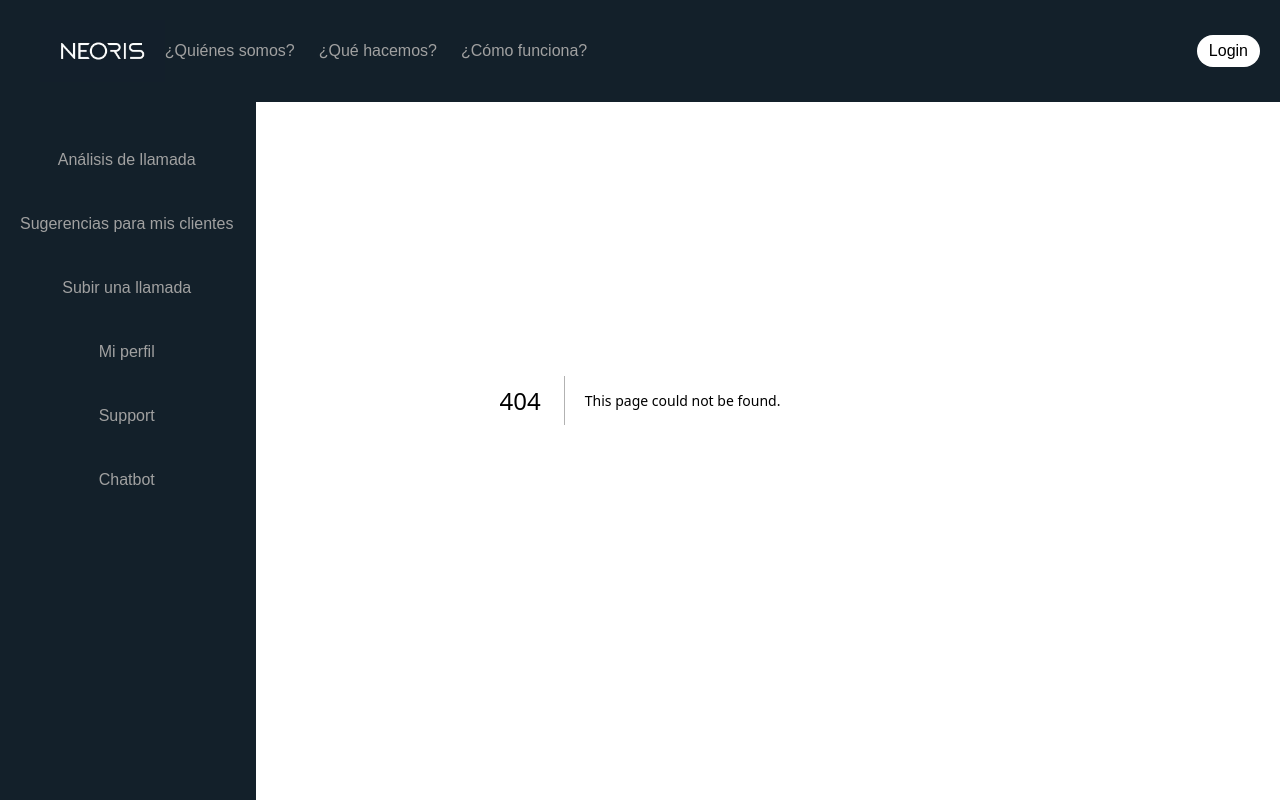
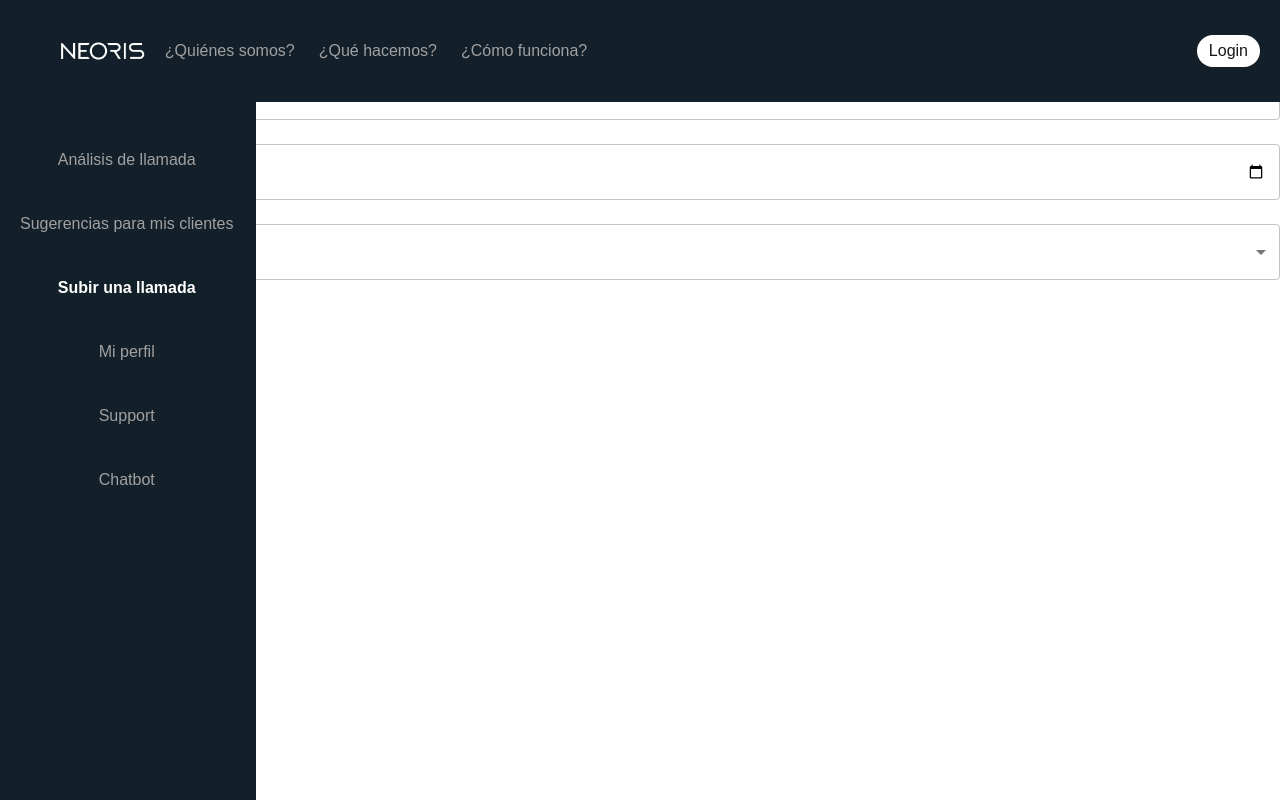
Before and after one commit to Fuerza-Leona/callsight, a Next.js app: page /formsSubeLlamada in a window 1280 px wide. Before the commit this address had no page. Built offline with nearby package versions, Linux system fonts and the light colour scheme.

Commit message:
subir llamada, falta que se ajuste al side bar

```diff
--- /dev/null
+++ b/src/app/components/FileUploader.tsx
@@ -0,0 +1,24 @@
+"use client";
+
+import React, { useState } from 'react';
+
+const FileUploader: React.FC<{ onFileSelect: (file: File) => void }> = ({ onFileSelect }) => {
+    const [selectedFile, setSelectedFile] = useState<File | null>(null);
+
+    const handleFileChange = (event: React.ChangeEvent<HTMLInputElement>) => {
+        if (event.target.files && event.target.files.length > 0) {
+            const file = event.target.files[0];
+            setSelectedFile(file);
+            onFileSelect(file);
+        }
+    };
+
+    return (
+        <div>
+            <input type="file" onChange={handleFileChange} />
+            {selectedFile && <p>Selected file: {selectedFile.name}</p>}
+        </div>
+    );
+};
+
+export default FileUploader;
--- /dev/null
+++ b/src/app/components/FormInputs.tsx
@@ -0,0 +1,96 @@
+"use client";
+import React, { useState } from 'react';
+import { Box, FormControl, InputLabel, MenuItem, Select, OutlinedInput, Chip, Button, TextField } from '@mui/material';
+
+interface FormInputsProps {
+    onFormSubmit: (data: { cliente: string; participantes: string[]; fecha: string }) => void;
+}
+
+// List of predefined participants (can be replaced with API data)
+const participantList = [
+    'Oliver Hansen',
+    'Van Henry',
+    'April Tucker',
+    'Ralph Hubbard',
+    'Omar Alexander',
+    'Carlos Abbott',
+    'Miriam Wagner',
+    'Bradley Wilkerson',
+    'Virginia Andrews',
+    'Kelly Snyder',
+];
+
+const FormInputs: React.FC<FormInputsProps> = ({ onFormSubmit }) => {
+    const [cliente, setCliente] = useState('');
+    const [fecha, setFecha] = useState('');
+    const [participantes, setParticipantes] = useState<string[]>([]);
+
+    // Handles selection change in the participants dropdown
+    const handleParticipantsChange = (event: any) => {
+        const {
+            target: { value },
+        } = event;
+        setParticipantes(typeof value === 'string' ? value.split(',') : value);
+    };
+
+    // Submits the form data
+    const handleSubmit = (event: React.FormEvent) => {
+        event.preventDefault();
+        onFormSubmit({ cliente, participantes, fecha });
+    };
+
+    return (
+        <form onSubmit={handleSubmit}>
+            {/* Cliente Input */}
+            <TextField
+                label="Cliente"
+                fullWidth
+                margin="normal"
+                value={cliente}
+                onChange={(e) => setCliente(e.target.value)}
+            />
+
+            {/* Fecha Input */}
+            <TextField
+                label="Fecha"
+                type="date"
+                fullWidth
+                margin="normal"
+                InputLabelProps={{ shrink: true }}
+                value={fecha}
+                onChange={(e) => setFecha(e.target.value)}
+            />
+
+            {/* Multi-Select Participants */}
+            <FormControl fullWidth margin="normal">
+                <InputLabel>Participantes</InputLabel>
+                <Select
+                    multiple
+                    value={participantes}
+                    onChange={handleParticipantsChange}
+                    input={<OutlinedInput label="Participantes" />}
+                    renderValue={(selected) => (
+                        <Box sx={{ display: 'flex', flexWrap: 'wrap', gap: 0.5 }}>
+                            {selected.map((value) => (
+                                <Chip key={value} label={value} />
+                            ))}
+                        </Box>
+                    )}
+                >
+                    {participantList.map((name) => (
+                        <MenuItem key={name} value={name}>
+                            {name}
+                        </MenuItem>
+                    ))}
+                </Select>
+            </FormControl>
+
+            {/* Submit Button */}
+            <Button type="submit" variant="contained" color="primary">
+                Guardar
+            </Button>
+        </form>
+    );
+};
+
+export default FormInputs;
--- a/src/app/constants/index.js
+++ b/src/app/constants/index.js
@@ -30,7 +30,7 @@ export const sideNavLinks = [
   {
     id: 3,
     name: "Subir una llamada",
-    href: "subirLlamada",
+    href: "formsSubeLlamada",
   },
   {
     id: 4,
--- /dev/null
+++ b/src/app/formsSubeLlamada/page.tsx
@@ -0,0 +1,33 @@
+"use client";
+import React, { useState } from 'react';
+import FileUploader from '../components/FileUploader';
+import FormInputs from '../components/FormInputs';
+import { saveToFile } from '../utils/saveToFile';
+
+const Page: React.FC = () => {
+    const [selectedFile, setSelectedFile] = useState<File | null>(null);
+    const [formData, setFormData] = useState<{ cliente: string; participantes: string[]; fecha: string } | null>(null);
+
+    const handleFileSelect = (file: File) => {
+        setSelectedFile(file);
+    };
+
+    const handleFormSubmit = (data: { cliente: string; participantes: string[]; fecha: string }) => {
+        setFormData(data);
+
+        const fileName = selectedFile ? selectedFile.name : 'No file uploaded';
+        const formattedData = `Cliente: ${data.cliente}, Participantes: ${data.participantes.join(', ')}, Fecha: ${data.fecha}, Archivo: ${fileName}\n`;
+
+        saveToFile(formattedData);
+    };
+
+    return (
+        <div>
+            <h2>Adjunta una llamada</h2>
+            <FileUploader onFileSelect={handleFileSelect} />
+            <FormInputs onFormSubmit={handleFormSubmit} />
+        </div>
+    );
+};
+
+export default Page;
--- a/src/app/subir/page.tsx
+++ /dev/null
@@ -1,18 +0,0 @@
-import React from 'react'
-
-const page = () => {
-  return (
-    <div className="relative w-full min-h-screen flex flex-col items-center text-center justify-center">
-      <div className='flex flex-col'>
-        <div>
-          <p className='text-black'>Llamada</p>
-          <div className='bg-gray-200 w-30 h-20 rounded-2xl border'>
-
-          </div>
-        </div>
-      </div>
-    </div>
-  )
-}
-
-export default page
--- /dev/null
+++ b/src/app/utils/saveToFile.ts
@@ -0,0 +1,24 @@
+
+
+export const saveToFile = (data: string) => {
+    // Retrieve any previous entries from localStorage
+    const previousData = localStorage.getItem('videosSubidos') || '';
+
+    // Append new data
+    const updatedData = previousData + data + '\n';
+
+    // Save updated data to localStorage (optional for persistence)
+    localStorage.setItem('videosSubidos', updatedData);
+
+    // Create a Blob (binary large object) from the text data
+    const blob = new Blob([updatedData], { type: 'text/plain' });
+
+    // Create a downloadable link
+    const a = document.createElement('a');
+    a.href = URL.createObjectURL(blob);
+    a.download = 'videosSubidos.txt'; // Filename
+    a.click();
+
+    // Clean up the object URL to free memory
+    URL.revokeObjectURL(a.href);
+};
```
Also changed, not shown: src/app/subirLlamada/page.tsx (deleted).
